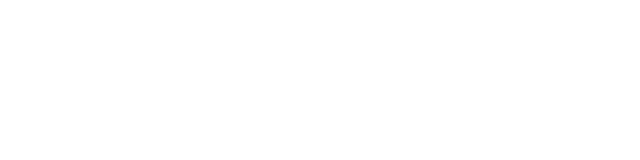
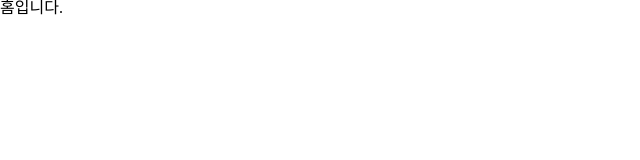
Before and after one commit to priestone/google_form, a React (Create React App) app: page / in a window 1280 px wide. Shown: the top 160 px of the page, without its empty margins (0-640 px from the left). Built offline with nearby package versions, Linux system fonts and the light colour scheme.

Commit message:
npm install setting

```diff
--- a/src/App.tsx
+++ /dev/null
@@ -1,11 +0,0 @@
-import React from 'react';
-
-function App() {
-  return (
-    <div className="App">
-
-    </div>
-  );
-}
-
-export default App;
--- /dev/null
+++ b/src/GlobalStyled.tsx
@@ -0,0 +1,27 @@
+import { createGlobalStyle } from "styled-components";
+import reset from "styled-reset";
+
+export const GlobalStyled = createGlobalStyle`
+
+${reset};
+
+*{
+    margin:0;
+    padding:0;
+    box-sizing:border-box;
+}
+
+a{
+    text-decoration:none;
+    color:black;
+}
+
+ul, li{
+    list-style: none;
+}
+
+img{
+    width:100%;
+}
+
+`;
--- /dev/null
+++ b/src/Router.tsx
@@ -0,0 +1,14 @@
+import { HashRouter, Route, Routes } from "react-router-dom";
+import Home from "./pages/Home";
+
+const Router = () => {
+  return (
+    <HashRouter>
+      <Routes>
+        <Route path="/" element={<Home></Home>}></Route>
+      </Routes>
+    </HashRouter>
+  );
+};
+
+export default Router;
--- a/src/index.tsx
+++ b/src/index.tsx
@@ -1,12 +1,14 @@
 import React from "react";
 import ReactDOM from "react-dom/client";
-import App from "./App";
+import Router from "./Router";
+import { GlobalStyled } from "./GlobalStyled";
 
 const root = ReactDOM.createRoot(
   document.getElementById("root") as HTMLElement
 );
 root.render(
   <React.StrictMode>
-    <App />
+    <GlobalStyled />
+    <Router></Router>
   </React.StrictMode>
 );
--- /dev/null
+++ b/src/pages/Home.tsx
@@ -0,0 +1,5 @@
+const Home = () => {
+  return <>홈입니다.</>;
+};
+
+export default Home;
```
Also changed, not shown: package.json (+12 -1 lines), 2 other files (tests, documents, lock files or other folders).
